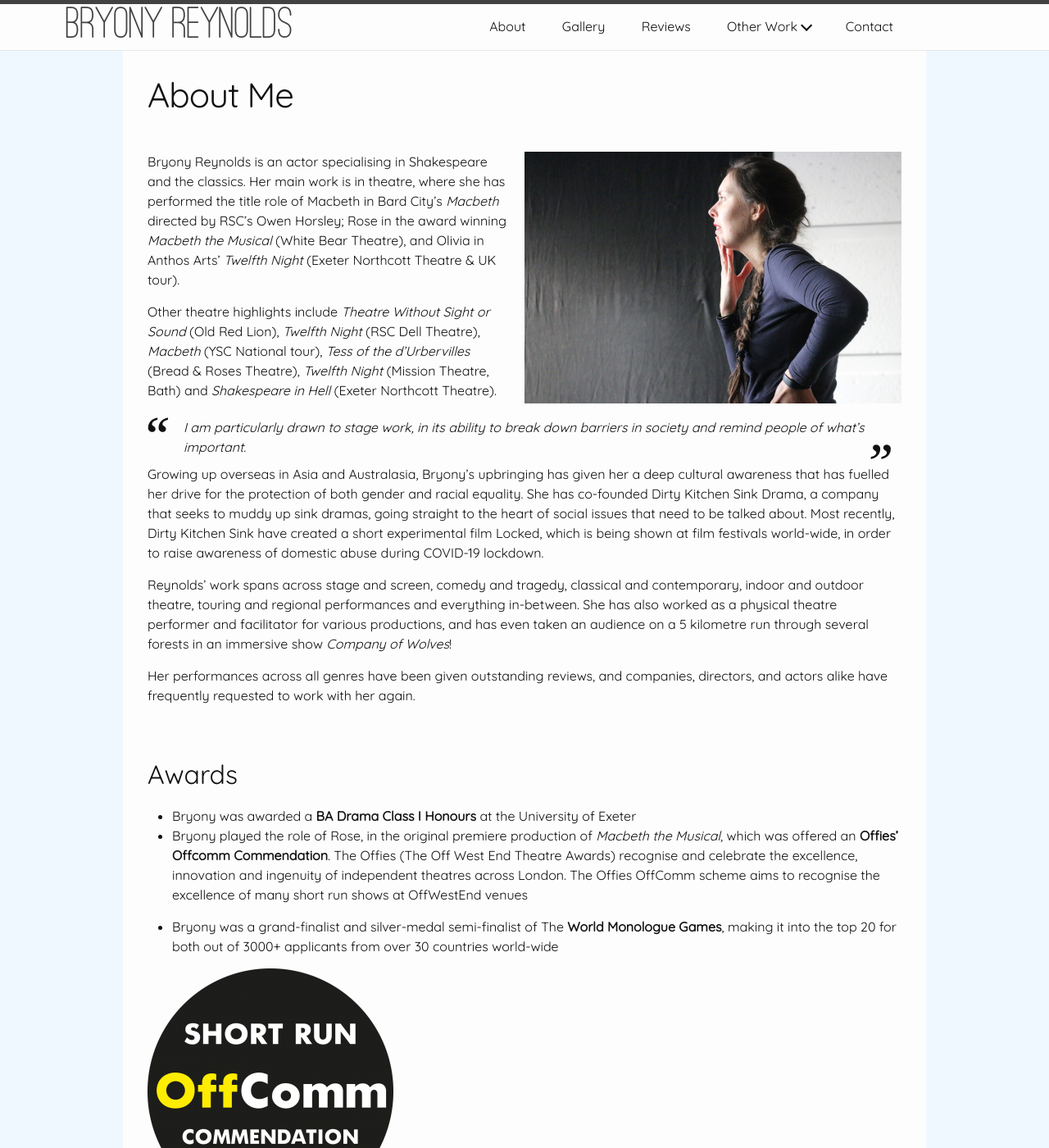
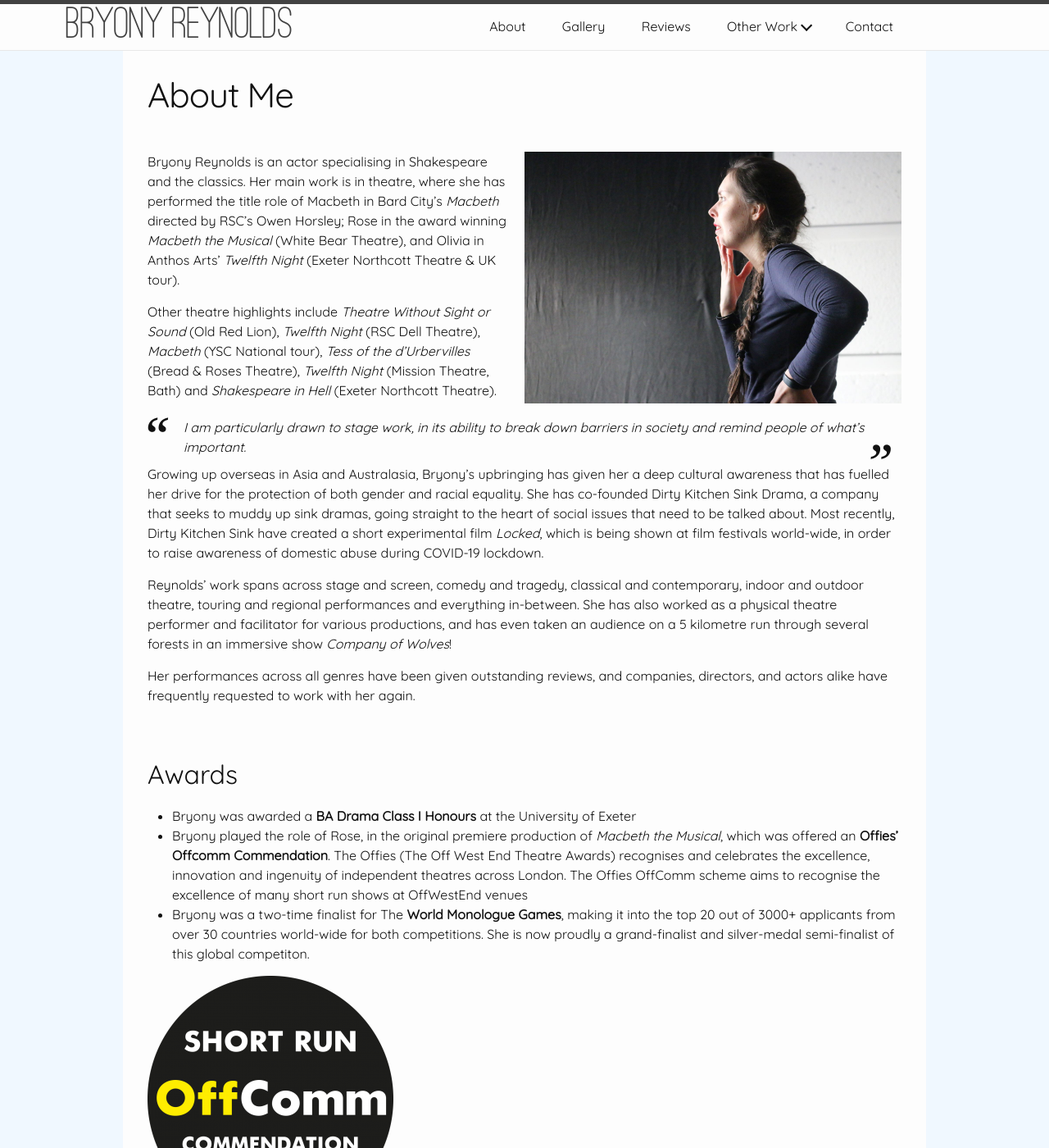
Before and after one commit to joncraggs/bryony-website, a Jekyll site: the page built from about.md, in a window 1280 px wide and 1400 px high. Shown: the whole window at 82% size. Built offline with Jekyll 4.4.1, drawn with Linux system fonts in a browser that asks for light colours.

Commit message:
Word changes

```diff
--- a/about.md
+++ b/about.md
@@ -13,7 +13,7 @@ Other theatre highlights include _Theatre Without Sight or Sound_ (Old Red Lion)
 I am particularly drawn to stage work, in its ability to break down barriers in society and remind people of what’s important.
 {:class="blockquote"}
 
-Growing up overseas in Asia and Australasia, Bryony’s upbringing has given her a deep cultural awareness that has fuelled her drive for the protection of both gender and racial equality. She has co-founded Dirty Kitchen Sink Drama, a company that seeks to muddy up sink dramas, going straight to the heart of social issues that need to be talked about. Most recently, Dirty Kitchen Sink have created a short experimental film Locked, which is being shown at film festivals world-wide, in order to raise awareness of domestic abuse during COVID-19 lockdown.
+Growing up overseas in Asia and Australasia, Bryony’s upbringing has given her a deep cultural awareness that has fuelled her drive for the protection of both gender and racial equality. She has co-founded Dirty Kitchen Sink Drama, a company that seeks to muddy up sink dramas, going straight to the heart of social issues that need to be talked about. Most recently, Dirty Kitchen Sink have created a short experimental film _Locked_, which is being shown at film festivals world-wide, in order to raise awareness of domestic abuse during COVID-19 lockdown.
 
 Reynolds’ work spans across stage and screen, comedy and tragedy, classical and contemporary, indoor and outdoor theatre, touring and regional performances and everything in-between. She has also worked as a physical theatre performer and facilitator for various productions, and has even taken an audience on a 5 kilometre run through several forests in an immersive show _Company of Wolves_!
 
@@ -22,9 +22,8 @@ Her performances across all genres have been given outstanding reviews, and comp
 ## Awards
 
 * Bryony was awarded a **BA Drama Class I Honours** at the University of Exeter
-* Bryony played the role of Rose, in the original premiere production of _Macbeth the Musical_, which was offered an **Offies' Offcomm Commendation**. The Offies (The Off West End Theatre Awards) recognise and celebrate the excellence, innovation and ingenuity of independent theatres across London. The Offies OffComm scheme aims to recognise the excellence of many short run shows at OffWestEnd venues
-
-* Bryony was a grand-finalist and silver-medal semi-finalist of The **World Monologue Games**, making it into the top 20 for both out of 3000+ applicants from over 30 countries world-wide
+* Bryony played the role of Rose, in the original premiere production of _Macbeth the Musical_, which was offered an **Offies' Offcomm Commendation**. The Offies (The Off West End Theatre Awards) recognises and celebrates the excellence, innovation and ingenuity of independent theatres across London. The Offies OffComm scheme aims to recognise the excellence of many short run shows at OffWestEnd venues
+* Bryony was a two-time finalist for The **World Monologue Games**, making it into the top 20 out of 3000+ applicants from over 30 countries world-wide for both competitions. She is now proudly a grand-finalist and silver-medal semi-finalist of this global competiton.
 
 ![Short Run OffComm Commendation]({{ site.url }}/images/offcomm_logo.png){:class=""}
 ![World Monologue Games]({{ site.url }}/images/WMG.png){:class=""}
```
